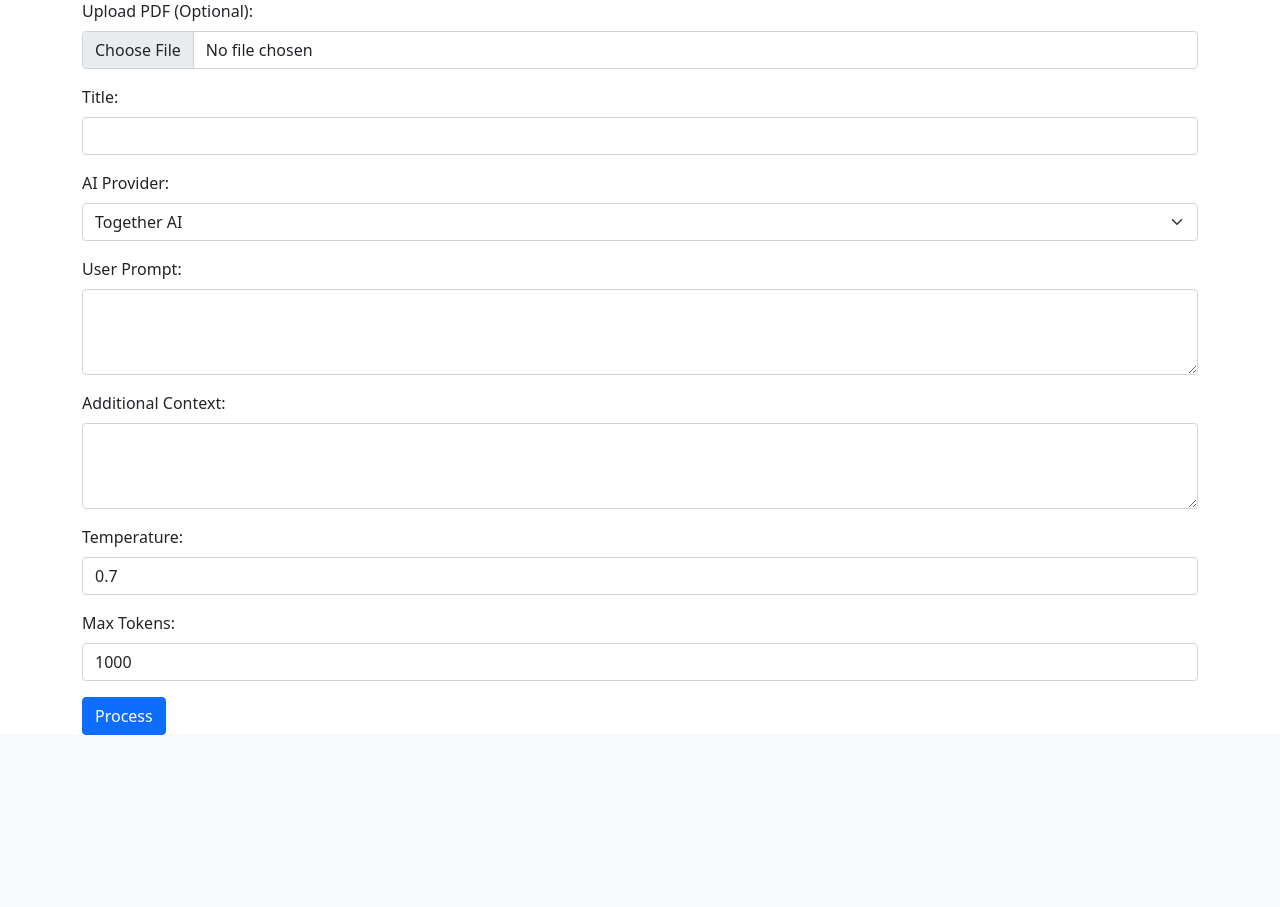
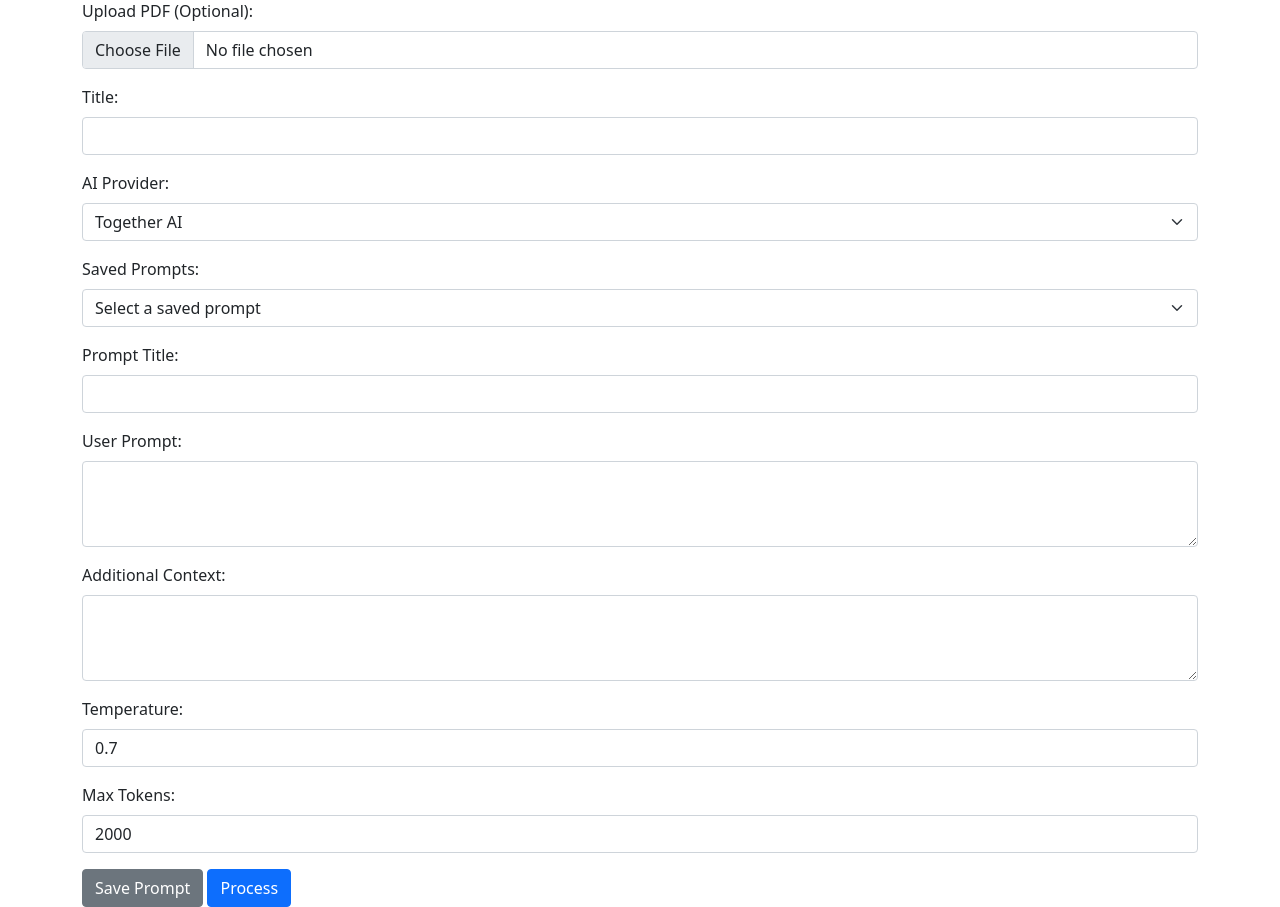
Before and after one commit to FlavioRitz/ai-gen, a Flask app: page /process in a window 1280 px wide. Shown: the part 157-1064 px from the top of the page. Before the commit the page ends 892 px from the top, so only its background shows below. Run offline with Flask 3, Linux system fonts and the light colour scheme.

Commit message:
Added save prompt button

```diff
--- a/app.py
+++ b/app.py
@@ -21,6 +21,8 @@ app.config['ALLOWED_EXTENSIONS'] = {'pdf'}
 app.config['SECRET_KEY'] = os.urandom(24)
 app.config['SESSION_FILE_DIR'] = 'session_files'
 
+PROMPTS_FILE = 'saved_prompts.json'
+
 # Ensure session file directory exists
 os.makedirs(app.config['SESSION_FILE_DIR'], exist_ok=True)
 
@@ -32,6 +34,18 @@ together_client = Together(api_key=os.getenv('TOGETHER_API_KEY'))
 genai.configure(api_key=os.getenv('GOOGLE_AI_API_KEY'))
 groq_client = Groq(api_key=os.getenv('GROQ_API_KEY'))
 openai_client = openai.OpenAI(api_key=os.getenv('OPENAI_API_KEY'))
+
+def load_saved_prompts():
+    if os.path.exists(PROMPTS_FILE):
+        with open(PROMPTS_FILE, 'r') as f:
+            return json.load(f)
+    return []
+
+def save_prompt(title, prompt):
+    prompts = load_saved_prompts()
+    prompts.append({'title': title, 'prompt': prompt})
+    with open(PROMPTS_FILE, 'w') as f:
+        json.dump(prompts, f)
 
 def allowed_file(filename):
     return '.' in filename and filename.rsplit('.', 1)[1].lower() in app.config['ALLOWED_EXTENSIONS']
@@ -174,6 +188,13 @@ def load_session_data(session_id):
 def index():
     return redirect(url_for('process_pdf'))
 
+@app.route('/save_prompt', methods=['POST'])
+def save_prompt_route():
+    title = request.form['prompt_title']
+    prompt = request.form['user_prompt']
+    save_prompt(title, prompt)
+    return redirect(url_for('process_pdf'))
+
 @app.route('/process', methods=['GET', 'POST'])
 def process_pdf():
     if request.method == 'POST':
@@ -244,7 +265,8 @@ def process_pdf():
         session_id = session.get('session_id')
         data = load_session_data(session_id) if session_id else {}
         form_data = data.get('form_data', {}) if isinstance(data, dict) else {}
-        return render_template('process.html', filename='', token_count=0, form_data=form_data)
+        saved_prompts = load_saved_prompts()
+        return render_template('process.html', filename='', token_count=0, form_data=form_data, saved_prompts=saved_prompts)
 
 @app.route('/reset', methods=['POST'])
 def reset():
--- a/templates/process.html
+++ b/templates/process.html
@@ -34,6 +34,20 @@
             <option value="openaimini" {% if form_data.get('provider') == 'openaimini' %}selected{% endif %}>OpenAI GPT4-mini</option>
         </select>
     </div>
+    <div class="mb-3">
+        <label for="saved_prompts" class="form-label">Saved Prompts:</label>
+        <select class="form-select" id="saved_prompts" onchange="loadSelectedPrompt()">
+            <option value="">Select a saved prompt</option>
+            {% for prompt in saved_prompts %}
+                <option value="{{ prompt.prompt }}">{{ prompt.title }}</option>
+            {% endfor %}
+        </select>
+    </div>
+
+    <div class="mb-3">
+        <label for="prompt_title" class="form-label">Prompt Title:</label>
+        <input type="text" class="form-control" id="prompt_title" name="prompt_title">
+    </div>
 
     <div class="mb-3">
         <label for="user_prompt" class="form-label">User Prompt:</label>
@@ -52,9 +66,41 @@
 
     <div class="mb-3">
         <label for="max_tokens" class="form-label">Max Tokens:</label>
-        <input type="number" class="form-control" id="max_tokens" name="max_tokens" min="1" value="{{ form_data.get('max_tokens', '1000') }}" required>
+        <input type="number" class="form-control" id="max_tokens" name="max_tokens" min="1" value="{{ form_data.get('max_tokens', '2000') }}" required>
     </div>
 
+    <button type="button" class="btn btn-secondary" onclick="savePrompt()">Save Prompt</button>
     <button type="submit" class="btn btn-primary">Process</button>
 </form>
+
+<script>
+    function loadSelectedPrompt() {
+        var select = document.getElementById('saved_prompts');
+        var promptArea = document.getElementById('user_prompt');
+        promptArea.value = select.value;
+    }
+
+    function savePrompt() {
+        var title = document.getElementById('prompt_title').value;
+        var prompt = document.getElementById('user_prompt').value;
+        if (title && prompt) {
+            fetch('{{ url_for("save_prompt_route") }}', {
+                method: 'POST',
+                headers: {
+                    'Content-Type': 'application/x-www-form-urlencoded',
+                },
+                body: 'prompt_title=' + encodeURIComponent(title) + '&user_prompt=' + encodeURIComponent(prompt)
+            }).then(response => {
+                if (response.ok) {
+                    alert('Prompt saved successfully!');
+                    location.reload();
+                } else {
+                    alert('Failed to save prompt.');
+                }
+            });
+        } else {
+            alert('Please enter both a title and a prompt to save.');
+        }
+    }
+    </script>
 {% endblock %}
```
Also changed, not shown: 1 other file.
